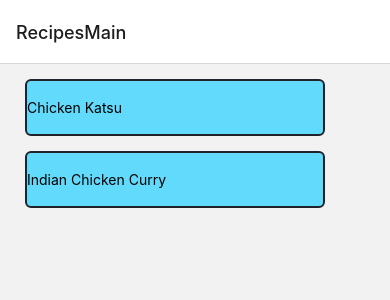
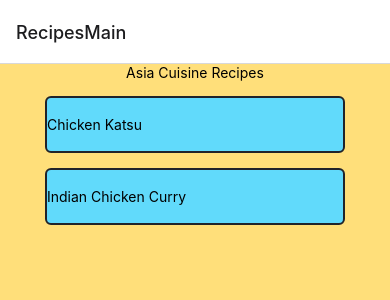
Before and after one commit to Full-Metal-Alchemist/NativEats, a React Native app in the folder app/: screen /RecipesMain in a window 390 px wide. Shown: the top 300 px of the page. Built offline with nearby package versions, Linux system fonts and the light colour scheme.

Commit message:
Added global backgorund color

```diff
--- a/app/App.jsx
+++ b/app/App.jsx
@@ -15,7 +15,13 @@ const Stack = createStackNavigator();
 export default function App() {
   return (
     <NavigationContainer>
-      <Stack.Navigator initialRouteName="RecipesMain">
+      <Stack.Navigator
+        initialRouteName="RecipesMain"
+        screenOptions={{
+          headerStyle: { elevation: 0 },
+          cardStyle: { backgroundColor: '#ffdf7a' }
+        }}
+      >
         <Stack.Screen name="Login" component={Login} />
         <Stack.Screen name="Signup" component={Signup} />
         <Stack.Screen name="ForgotPassword" component={ForgotPassword} />
--- a/app/screens/recipes/RecipesMainScreen.jsx
+++ b/app/screens/recipes/RecipesMainScreen.jsx
@@ -13,11 +13,16 @@ const styles = StyleSheet.create({
     borderWidth: 2,
     borderColor: '#20232a',
     borderRadius: 6,
-    backgroundColor: '#61dafb',
+    backgroundColor: '#55d6bf',
     color: '#20232a',
     textAlign: 'center',
     fontSize: 30,
     fontWeight: 'bold',
+  },
+  list: {
+    alignItems: 'center',
+    padding: 0,
+    margin: 0,
   },
 });
 
@@ -39,7 +44,8 @@ function RecipesMain({ navigation }) {
     createdAt: '2020-02-11 15:44:17',
   }];
   return (
-    <SafeAreaView style={styles.container}>
+    <SafeAreaView style={styles.list}>
+      <Text>Asia Cuisine Recipes</Text>
       <FlatList
         data={mock}
         renderItem={({ item }) => (
--- a/app/screens/recipes/RecipesSingleScreen.jsx
+++ b/app/screens/recipes/RecipesSingleScreen.jsx
@@ -1,32 +1,40 @@
 import React from 'react';
 import {
-  Text, StyleSheet, View, TouchableOpacity, Image
+  Text, StyleSheet, View, Dimensions, Image,
 } from 'react-native';
 
 const styles = StyleSheet.create({
   title: {
     fontSize: 30,
     fontWeight: 'bold',
+    fontFamily: 'Arial',
   },
   text: {
     fontSize: 20,
   },
+  imagecontainer: {
+    height: 300,
+  },
   image: {
-    width: 100,
-    height: 100,
-    borderWidth: 2,
-    borderColor: 'black',
+    width: 300,
+    height: 300,
+    alignSelf: 'center',
   },
 });
 
 function RecipeSingle({ navigation, route }) {
   const { data } = route.params;
   console.log(data);
+  const recipe = data.steps.split('.');
+  console.log(recipe);
   return (
     <View>
       <Text style={styles.title}>{data.name}</Text>
       <Text style={styles.text}>{data.cuisine[0]} Cuisine</Text>
-      <Image style={styles.image} source={{ uri: data.photos[0] }} />
+      <View styles={styles.imagecontainer}>
+        <Image style={styles.image} source={{ uri: data.photos[0] }} />
+      </View>
+      <Text>Instructions Below:</Text>
       <Text style={styles.text}>{data.steps}</Text>
     </View>
   );
--- a/app/screens/recipes/maincomponents/RecipeButton.jsx
+++ b/app/screens/recipes/maincomponents/RecipeButton.jsx
@@ -10,7 +10,6 @@ const styles = StyleSheet.create({
   touchable: {
     width: 300,
     marginTop: 15,
-    marginLeft: 25,
     paddingVertical: 18,
     borderWidth: 2,
     borderColor: '#20232a',
@@ -24,7 +23,7 @@ const styles = StyleSheet.create({
 });
 
 function RecipeButton({ navigation, title, data }) {
-  console.log(data)
+  // console.log(data)
   return (
     <View>
       <TouchableOpacity
```
